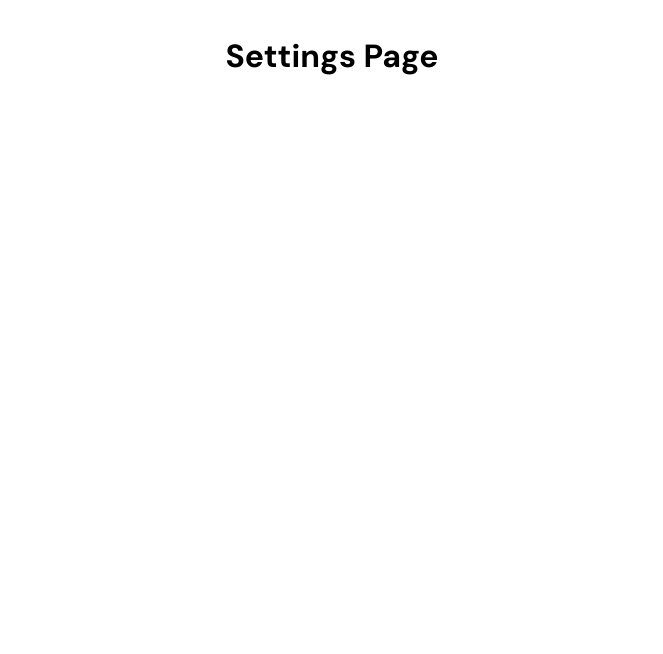
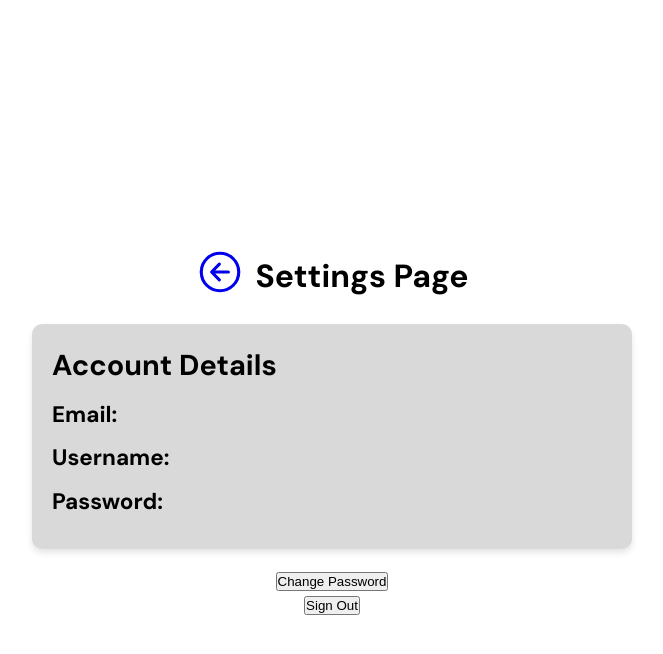
Before and after one commit to O-xix/GomiGotchi_FrontEnd, a React (Vite) app in the folder uwb-hacks-2025/: page /settings in a window 1280 px wide. Shown: the top 654 px of the page, without its empty margins (308-971 px from the left). Built offline with nearby package versions, Linux system fonts and the light colour scheme; a web font is replaced by a local one.

Commit message:
Settings page fleshed out.

```diff
--- a/uwb-hacks-2025/src/pages/HomePage/HomePage.jsx
+++ b/uwb-hacks-2025/src/pages/HomePage/HomePage.jsx
@@ -8,8 +8,10 @@ function HomePage() {
       <h1>Home Page</h1>
       <Link to="/litter-info/1">View Litter 123</Link>
       <br />
-        <Link to="/report-litter">Add Litter</Link>
-        <Map />
+      <Link to="/report-litter">Add Litter</Link>
+      <br />
+      <Link to="/settings">Settings</Link>
+      <Map />
     </div>
   );
 }
--- a/uwb-hacks-2025/src/pages/SettingsPage/SettingsPage.css
+++ b/uwb-hacks-2025/src/pages/SettingsPage/SettingsPage.css
@@ -0,0 +1,40 @@
+.settings-page {
+    display: flex;
+    flex-direction: column;
+    align-items: center; /* Centers all child elements horizontally */
+    justify-content: center; /* Centers all child elements vertically */
+    min-height: 100vh; /* Ensures the container takes up the full viewport height */
+    text-align: center;
+}
+
+.account-details {
+    margin: 20px 0; /* Adds space above and below the account details section */
+    font-size: 1.2em; /* Increases the font size for better readability */
+    background-color: #D9D9D9; /* Light gray background */
+    padding: 20px; /* Adds space inside the box */
+    border-radius: 10px; /* Rounds the corners of the box */
+    box-shadow: 0 4px 6px rgba(0, 0, 0, 0.1); /* Adds a subtle shadow for depth */
+    width: 80%; /* Adjusts the width of the box */
+    max-width: 600px; /* Ensures the box doesn't get too wide */
+    text-align: left; /* Aligns text to the left inside the box */
+}
+
+.account-details h3 {
+    margin: 10px 0; /* Adds spacing between the child elements */
+}
+
+.back-button {
+    height: 50px;
+    width: 50px;
+
+}
+
+.back-button:hover {
+    box-shadow: 0 0 2px 1px rgba(0, 140, 186, 0.5);
+  }
+
+.settings-header {
+    display: flex;
+    align-items: center; /* Vertically aligns the items */
+    gap: 10px; /* Adds space between the back button and the heading */
+}
--- a/uwb-hacks-2025/src/pages/SettingsPage/SettingsPage.jsx
+++ b/uwb-hacks-2025/src/pages/SettingsPage/SettingsPage.jsx
@@ -1,11 +1,29 @@
 import React from 'react';
+import { Link } from 'react-router-dom';
 import './SettingsPage.css';
+import { IoArrowBackCircleOutline } from 'react-icons/io5'; // Import the back arrow icon
 
 function SettingsPage() {
     return (
-        <div className="settings-page">
-            <h1>Settings Page</h1>
-        </div>
+        <>
+            <div className="settings-page">
+                <div className='settings-header'>
+                    <Link to="/"><IoArrowBackCircleOutline className='back-button'/></Link>
+                    <h1>Settings Page</h1>
+                </div>
+                <div className='account-details'>
+                    <h2>Account Details</h2>
+                    <h3>Email:</h3>
+                    <h3>Username:</h3>
+                    <h3>Password:</h3>
+                </div>
+                <div>
+                    <button>Change Password</button>
+                    <br />
+                    <button>Sign Out</button>
+                </div>
+            </div>
+        </>
     );
 };
 
```
